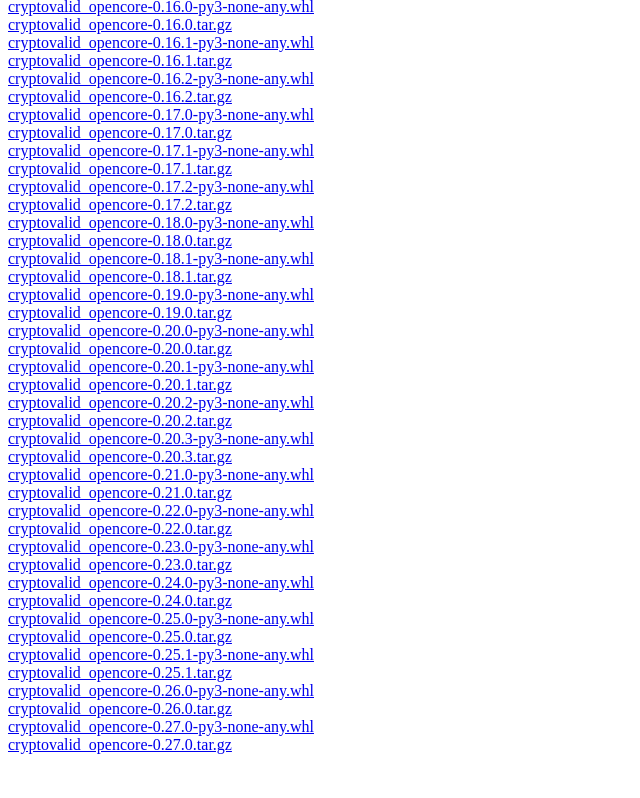
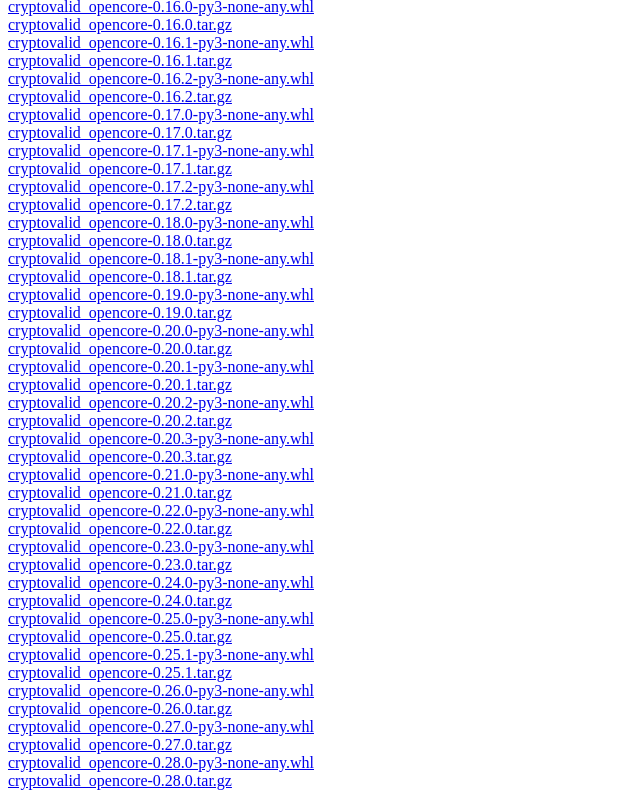
Before and after one commit to robertolocatelli81-dev/pypi, a plain HTML site: page cryptovalid-opencore/index.html in a window 1280 px wide. Shown: the part 658-1456 px from the top of the page, without its empty margins (0-640 px from the left). Before the commit the page ends 1420 px from the top, so only its background shows below. Drawn offline with Linux system fonts and the light colour scheme.

Commit message:
cryptovalid-opencore v0.28.0 (release assets, sha256 fragments)

```diff
--- a/cryptovalid-opencore/index.html
+++ b/cryptovalid-opencore/index.html
@@ -76,4 +76,6 @@
 <a href="https://github.com/robertolocatelli81-dev/cryptovalid-opencore/releases/download/v0.26.0/cryptovalid_opencore-0.26.0.tar.gz#sha256=7644b03c197cd8de80fdba34c65081c7b91ef6c6923d7b25f93ad380489a3fe2">cryptovalid_opencore-0.26.0.tar.gz</a><br>
 <a href="https://github.com/robertolocatelli81-dev/cryptovalid-opencore/releases/download/v0.27.0/cryptovalid_opencore-0.27.0-py3-none-any.whl#sha256=f9e0102889df29ea720bcd51bdb835be8edd647fed8d4c284109ae1c6e5cbe26">cryptovalid_opencore-0.27.0-py3-none-any.whl</a><br>
 <a href="https://github.com/robertolocatelli81-dev/cryptovalid-opencore/releases/download/v0.27.0/cryptovalid_opencore-0.27.0.tar.gz#sha256=e0a471ba3c833216bb70be02bf8c1133869ce95074c34e86f0cc8caef2b5b9c4">cryptovalid_opencore-0.27.0.tar.gz</a><br>
+<a href="https://github.com/robertolocatelli81-dev/cryptovalid-opencore/releases/download/v0.28.0/cryptovalid_opencore-0.28.0-py3-none-any.whl#sha256=ecdbfc34fe8b6ddb03dd6b8225e238ceefd360e99270edc606b5078043aa0078">cryptovalid_opencore-0.28.0-py3-none-any.whl</a><br>
+<a href="https://github.com/robertolocatelli81-dev/cryptovalid-opencore/releases/download/v0.28.0/cryptovalid_opencore-0.28.0.tar.gz#sha256=c9ceb387a7bf7ddd228d3b36355058da95abfdb81ef126a49c3edffb37b2fdb1">cryptovalid_opencore-0.28.0.tar.gz</a><br>
 </body></html>
```
